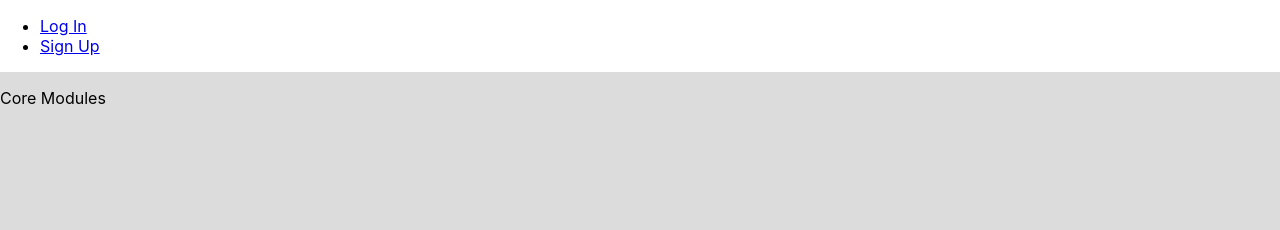
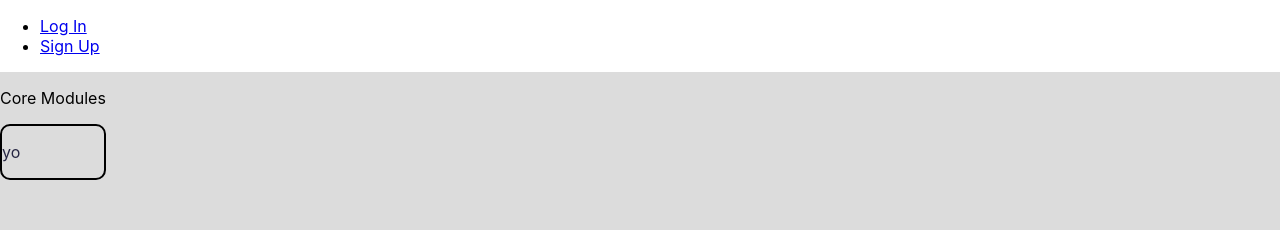
Before and after one commit to UC-Education-Team/ga-uc-education-front-end, a React (Create React App) app: page /modules in a window 1280 px wide. Shown: the top 230 px of the page. Built offline with nearby package versions, Linux system fonts and the light colour scheme; no server answers.

Commit message:
Fixing api call

```diff
--- a/src/App.jsx
+++ b/src/App.jsx
@@ -30,8 +30,8 @@ const App = () => {
 
   useEffect(() => {
     moduleService.getAll()
-    .then(allModules => setModules(allModules))
-  })
+    .then(allModules => console.log('allModules', allModules))
+  }, [])
 
   return (
     <>
--- a/src/components/ModuleCard/ModuleCard.jsx
+++ b/src/components/ModuleCard/ModuleCard.jsx
@@ -4,7 +4,12 @@ import React from 'react'
 
 const ModuleCard = (props) => {
   return (
-    <div></div>
+    <>
+      <div className={styles.modulecard}>
+        <p>{console.log('yo', props)}</p>
+        <p>yo</p>
+      </div>
+    </>
   )
 }
 
--- a/src/components/ModuleCard/ModuleCard.module.css
+++ b/src/components/ModuleCard/ModuleCard.module.css
@@ -0,0 +1,6 @@
+.modulecard {
+  border: 2px solid black;
+  margin: 1% 0 1% 0;
+  border-radius: 10px;
+  color: #272743;
+}
--- a/src/services/moduleService.js
+++ b/src/services/moduleService.js
@@ -1,4 +1,4 @@
-const BASE_URL = `${process.env.REACT_APP_BACKEND_SERVER_URL}/api/modules`
+const BASE_URL = `${process.env.REACT_APP_BACKEND_SERVER_URL}/modules`
 
 function getAll() {
   return fetch(BASE_URL)
```
